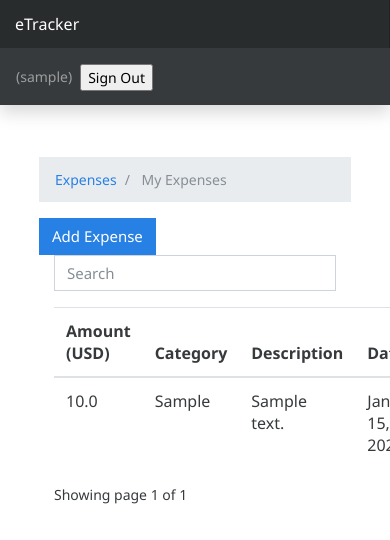
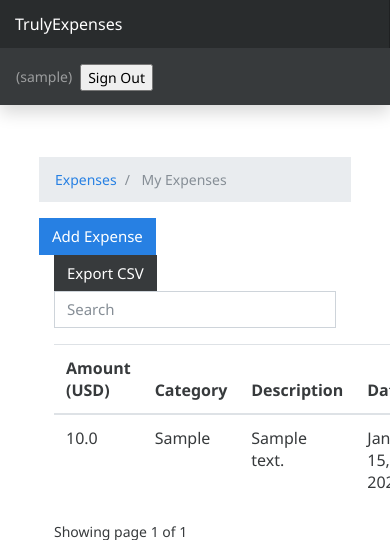
Before and after one commit to Akshay-Gupta13/ExpenseTracker, a Django app: page / in a window 390 px wide; the page is wider, and only the part inside the window is pictured. Shown: the top 540 px of that part. Run offline with Django 5.2, Linux system fonts and the light colour scheme; a user stored in the database is signed in; tables that the repository leaves empty hold one stand-in row (values such as "Sample post"); some libraries are stand-ins or nearby versions.

Commit message:
export csv added and fixed

```diff
--- a/expenceweb/static/js/register.js
+++ b/expenceweb/static/js/register.js
@@ -1,15 +1,11 @@
 const usernameField = document.querySelector("#usernameField");
 const feedBackArea = document.querySelector(".invalid_feedback");
-
 const emailField = document.querySelector("#emailField");
 const emailFeedBackArea = document.querySelector(".emailFeedBackArea");
-
 const passwordField = document.querySelector("#passwordField");
 const usernameSuccessOutput = document.querySelector(".usernameSuccessOutput");
 const showPasswordToggle = document.querySelector(".showPasswordToggle");
-
 const submitBtn = document.querySelector(".submit-btn");
-
 const handleToggleInput = (e) => {
   if (showPasswordToggle.textContent === "SHOW") {
     showPasswordToggle.textContent = "HIDE";
@@ -77,4 +73,3 @@
       });
   }
 });
-//user name , email, password verification and show, hide feature added
--- a/expenceweb/static/js/stats.js
+++ b/expenceweb/static/js/stats.js
@@ -39,9 +39,7 @@
 
 const getChartData = () => {
   console.log("fetching");
-    fetch("/expense_category_summary")
-      .then((res) => res.json())
-      .then((results) => {
+  fetch("/expense_category_summary").then((res) => res.json()) .then((results) => {
       console.log("results", results);
       const category_data = results.expense_category_data;
       const [labels, data] = [
--- a/expenses/urls.py
+++ b/expenses/urls.py
@@ -10,5 +10,6 @@
     path('expense-delete/<int:id>', views.delete_expense, name="expense-delete"),
     path('search-expenses', csrf_exempt(views.search_expenses), name="search_expenses"),
     path('expense_category_summary', views.expense_category_summary, name="expense_category_summary"),
-    path('stats', views.stats_view, name="stats")
+    path('stats', views.stats_view, name="stats"),
+    path('export_csv', views.export_csv, name="export-csv")
 ]
--- a/expenses/views.py
+++ b/expenses/views.py
@@ -4,12 +4,14 @@
 # Create your views here.
 from django.contrib import messages
 from django.contrib.auth.models import User
+from django.http import HttpResponse
 from django.core.paginator import Paginator
 import json
 from django.http import JsonResponse
 from userpreferences.models import UserPreference
 from datetime import datetime
-
+import datetime
+import csv
 
 def search_expenses(request):
     if request.method == 'POST':
@@ -132,7 +134,7 @@
 
 def expense_category_summary(request):
     todays_date = datetime.date.today()
-    six_months_ago = todays_date-datetime.timedelta(days=30*6)
+    six_months_ago = todays_date - datetime.timedelta(days=30*6)
     expenses = Expense.objects.filter(owner=request.user, date__gte=six_months_ago, date__lte=todays_date)
     finalrep = {}
 
@@ -157,3 +159,21 @@
 
 def stats_view(request):
     return render(request, 'expenses/stats.html')
+
+def export_csv(request):
+
+      respose=HttpResponse(content_type = 'text/csv')
+      respose['Content-Disposition']='attachment: filename=Expenses'+ \
+          str(datetime.datetime.now())+'.csv'
+
+      writer = csv.writer(respose)
+      writer.writerow(['Amount','Description','Category', 'Date'])
+
+
+      expenses = Expense.objects.filter(owner=request.user)
+
+      for expense in expenses:
+
+          writer.writerow([expense.amount,expense.description, expense.category, expense.date])
+
+      return respose
--- a/templates/authentication/login.html
+++ b/templates/authentication/login.html
@@ -42,6 +42,7 @@
 
       </div>
 
+
       </div>
     </div>
   </div>
--- a/templates/base.html
+++ b/templates/base.html
@@ -6,18 +6,18 @@
       name="viewport"
       content="width=device-width, initial-scale=1, shrink-to-fit=no"
     />
-    <title>eTracker {% block title %} {% endblock %}</title>
+    <title>TrulyExpenses {% block title %} {% endblock %}</title>
     <!-- Bootstrap core CSS -->
     <link href="{% static 'css/bootstrap.min.css'%}" rel="stylesheet" />
     <link href="{% static 'css/main.css'%}" rel="stylesheet" />
 <script src="https://cdnjs.cloudflare.com/ajax/libs/Chart.js/2.7.3/Chart.min.js"></script>
 
-    <!-- Custom styles for this template bootstrap wala-->
+    <!-- Custom styles for this template -->
     <link href="{% static 'css/dashboard.css' %}" rel="stylesheet" />
   </head>
   <body>
     <nav class="navbar navbar-dark fixed-top bg-dark flex-md-nowrap p-0 shadow">
-      <a class="navbar-brand col-sm-3 col-md-2 mr-0" href="#">eTracker</a>
+      <a class="navbar-brand col-sm-3 col-md-2 mr-0" href="#">TrulyExpenses</a>
 
       <ul
         class="navbar-nav px-3"
--- a/templates/expenses/index.html
+++ b/templates/expenses/index.html
@@ -30,6 +30,9 @@
     <div class="row">
       <div class="col-md-8"></div>
       <div class="col-md-4">
+
+      <a href=" {% url 'export-csv' %}" class="btn btn-secondary">Export CSV</a>
+
 
         <div class="form-group">
           <input type="text" class="form-control" id="searchField" placeholder="Search">
--- a/templates/expenses/stats.html
+++ b/templates/expenses/stats.html
@@ -36,6 +36,7 @@
 
 <script src="{% static 'js/stats.js' %}"></script>
 
+
 </script>
 
 {% endblock content %}
```
Also changed, not shown: expenceweb/settings.py (+6 -4 lines), authentication/views.py (line endings or trailing spaces), expenceweb/static/css/adminstyle.css (indentation only), expenceweb/static/css/dashboard.css (indentation only), expenceweb/static/css/main.css (indentation only), expenceweb/static/js/userStats.js (indentation only). Lines whose indentation alone changed are shown as unchanged.
